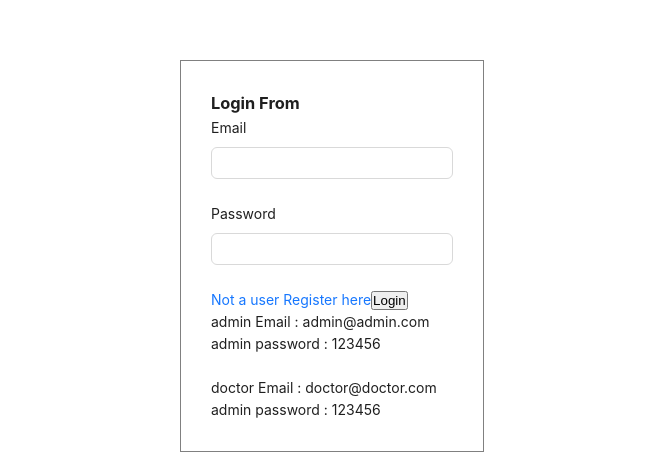
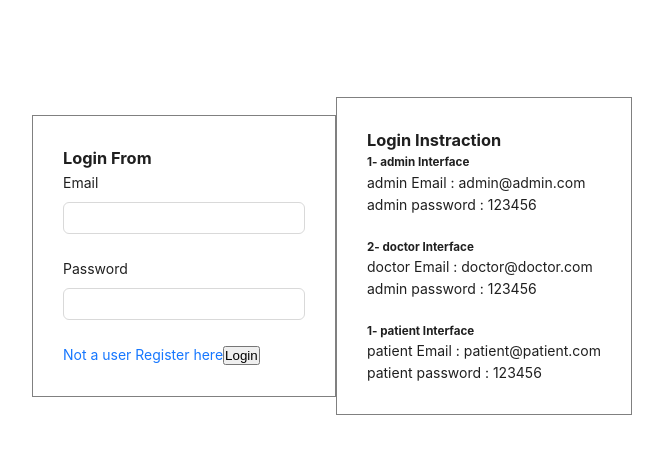
Before and after one commit to abdulrashidkalodi/Doctor-appointment-application, a React (Create React App) app in the folder client/: page /login in a window 1280 px wide. Shown: the part 144-600 px from the top of the page, without its empty margins (308-971 px from the left). Built offline with nearby package versions, Linux system fonts and the light colour scheme; the HTML template or start-up script is replaced by a standard one.

Commit message:
login user and password added

```diff
--- a/client/src/pages/Login.js
+++ b/client/src/pages/Login.js
@@ -37,7 +37,6 @@ const Login = () => {
         className="register-form"
       >
         <h3 className="text-center">Login From</h3>
-
         <Form.Item label="Email" name="email">
           <Input type="email" required />
         </Form.Item>
@@ -50,14 +49,26 @@ const Login = () => {
         <button className="btn btn-primary" type="submit">
           Login
         </button>
+      </Form>
+      <Form className="register-form">
+        <h3 className="text-center">Login Instraction</h3>
         <div>
+          <h5 >1- admin Interface</h5>
           <div>admin Email : admin@admin.com</div>
           <div> admin password : 123456</div>
         </div>{" "}
         <br />
         <div>
+          <h5 >2- doctor Interface</h5>
           <div>doctor Email : doctor@doctor.com</div>
           <div> admin password : 123456</div>
+        </div>{" "}
+        <br />
+        <div>
+          <h5 >1- patient Interface</h5>
+          <div>patient Email : patient@patient.com</div>
+          <div> patient password : 123456</div>
+
         </div>{" "}
       </Form>
     </div>
```
